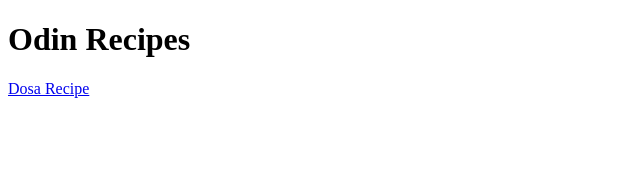
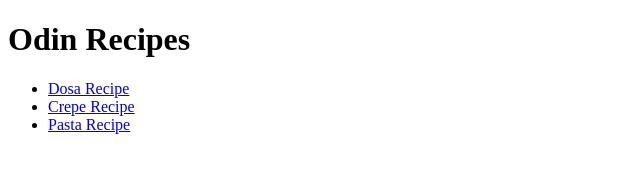
Before and after one commit to arjunarun65164/odin-recipes, a plain HTML site: page index.html in a window 1280 px wide. Shown: the whole page, without its empty margins (0-640 px from the left). Drawn offline with Linux system fonts and the light colour scheme.

Commit message:
Add links to other recipes on index.html

```diff
--- a/index.html
+++ b/index.html
@@ -7,7 +7,12 @@
 
     <body>
         <h1>Odin Recipes</h1>
-        <a href = "./recipes/dosa.html">Dosa Recipe</a>
+        <ul>
+            <li><a href = "./recipes/dosa.html">Dosa Recipe</a></li>
+            <li><a href = "./recipes/crepe.html">Crepe Recipe</a></li>
+            <li><a href = "./recipes/pasta.html">Pasta Recipe</a></li>
+        </ul>
+
     </body>
 
 </html>
```
Also changed, not shown: recipes/dosa.html (+1 -1 lines).
